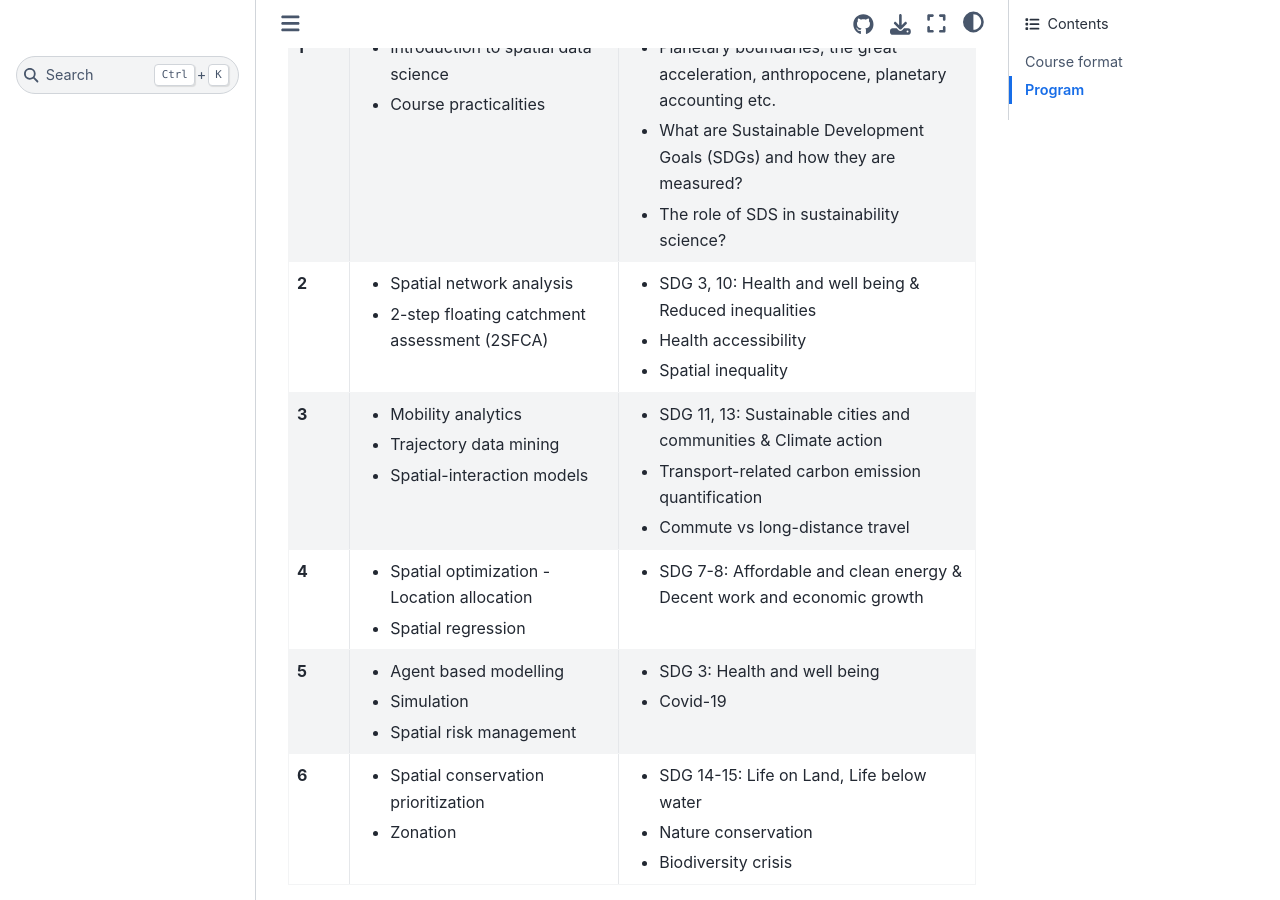
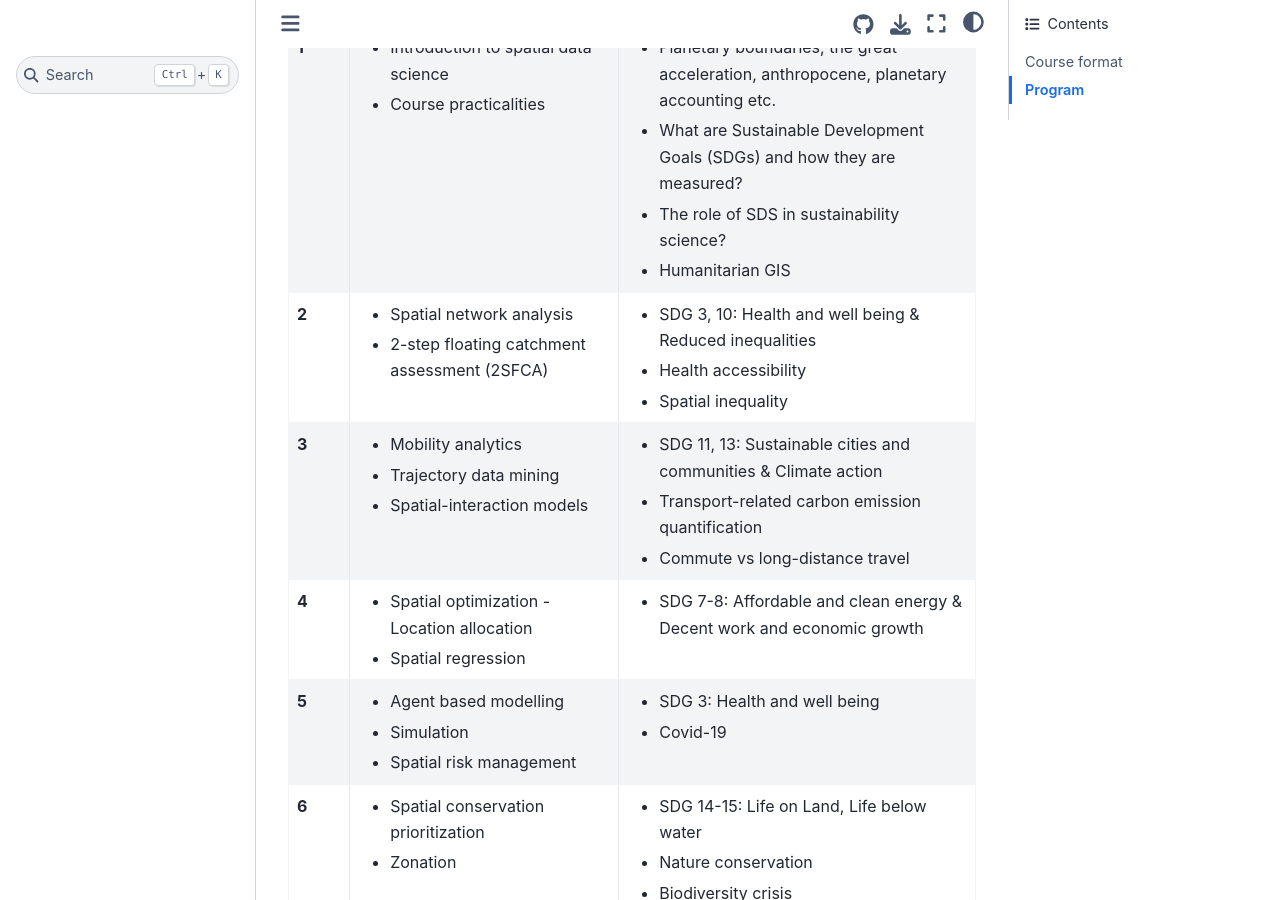
Before and after one commit to AaltoGIS/Sustainability-GIS, a Sphinx documentation site: the page built from source/index.rst, in a window 1280 px wide and 900 px high, scrolled down 2249 px. Built offline with Sphinx 7.4.7 and the Sphinx Book theme 1.1.4, drawn with Linux system fonts in a browser that asks for light colours.

Commit message:
Minor edits

```diff
--- a/source/index.rst
+++ b/source/index.rst
@@ -85,6 +85,7 @@ Topics per week are listed below. Please note that this web page is updated each
       - - Planetary boundaries, the great acceleration, anthropocene, planetary accounting etc.
         - What are Sustainable Development Goals (SDGs) and how they are measured?
         - The role of SDS in sustainability science?
+        - Humanitarian GIS
     * - 2
       - - Spatial network analysis
         - 2-step floating catchment assessment (2SFCA)
```
